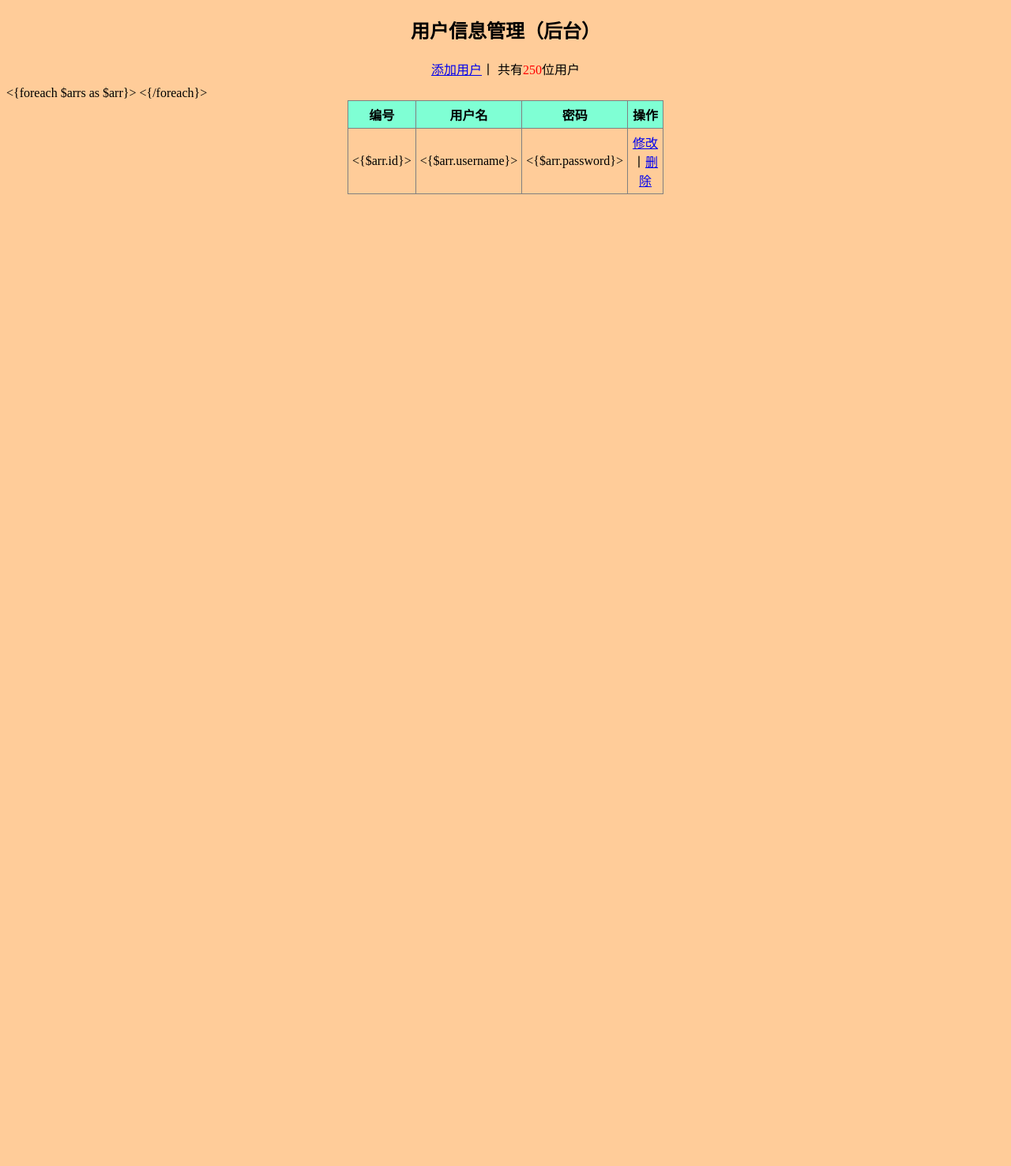
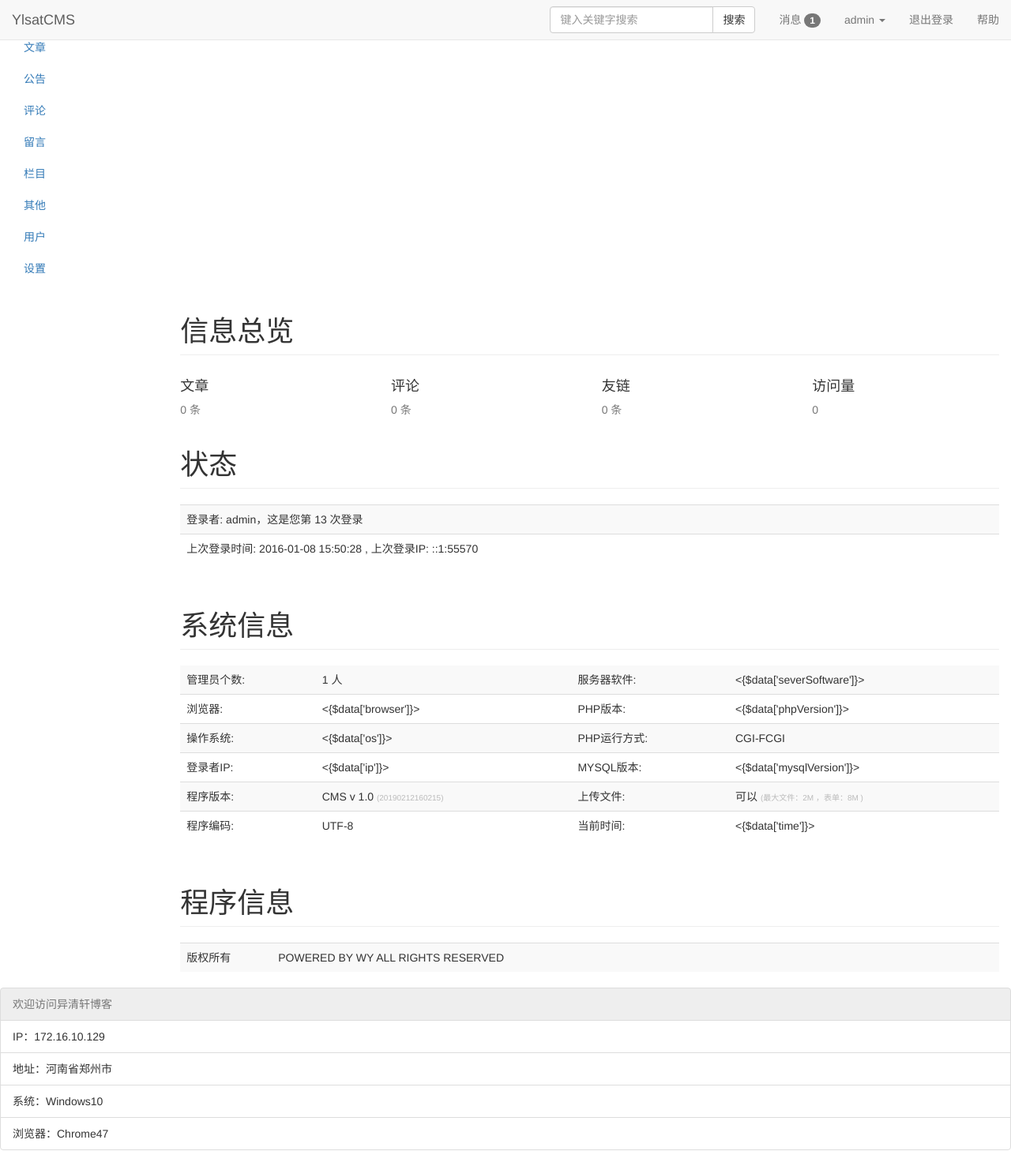
Before and after one commit to 7ten7/MYBLOG, a PHP site: template Admin/View/Index/index.html in a window 1280 px wide. Shown: the whole page at 79% size. Before the commit the page ends 246 px from the top, so only its background shows below. Run offline with PHP 8.4, Linux system fonts and the light colour scheme; the template is opened without the code that fills it, so the values that code supplies are empty; some libraries are stand-ins or nearby versions.

Commit message:
BLOG v0.1

```diff
--- a/Admin/View/Index/index.html
+++ b/Admin/View/Index/index.html
@@ -1,39 +1,333 @@
-<!DOCTYPE html>
-<html lang="en">
+<!doctype html>
+<html lang="zh-CN">
 <head>
-    <meta charset="UTF-8">
-    <title>用户信息管理（后台）</title>
-    <script type="text/javascript">
-        function confirmDel(id) {
-            if(window.confirm('你真的要删除吗？')){
-                location.href="?c=Index&a=delete&id="+id;
-            }
-        }
-    </script>
+<meta charset="utf-8">
+<meta name="renderer" content="webkit">
+<meta http-equiv="X-UA-Compatible" content="IE=edge">
+<meta name="viewport" content="width=device-width, initial-scale=1">
+<title>博客后台管理系统</title>
+<link rel="stylesheet" type="text/css" href="./Public/Admin/Css/bootstrap.min.css">
+<link rel="stylesheet" type="text/css" href="./Public/Admin/Css/style.css">
+<link rel="stylesheet" type="text/css" href="./Public/Admin/Css/font-awesome.min.css">
+<link rel="apple-touch-icon-precomposed" href="./Public/Admin/Images/icon/icon.png">
+<link rel="shortcut icon" href="./Public/Admin/Images/icon/favicon.ico">
+<script src="./Public/Admin/Js/jquery-2.1.4.min.js"></script>
+<!--[if gte IE 9]>
+  <script src="./Public/Admin/Js/jquery-1.11.1.min.js" type="text/javascript"></script>
+  <script src="./Public/Admin/Js/html5shiv.min.js" type="text/javascript"></script>
+  <script src="./Public/Admin/Js/respond.min.js" type="text/javascript"></script>
+  <script src="./Public/Admin/Js/selectivizr-min.js" type="text/javascript"></script>
+<![endif]-->
+<!--[if lt IE 9]>
+  <script>window.location.href='upgrade-browser.html';</script>
+<![endif]-->
 </head>
-<body bgcolor="#ffcc99">
-<div align="center">
+
+<body class="user-select">
+<section class="container-fluid">
+  <header>
+    <nav class="navbar navbar-default navbar-fixed-top">
+      <div class="container-fluid">
+        <div class="navbar-header">
+          <button type="button" class="navbar-toggle collapsed" data-toggle="collapse" data-target="#bs-example-navbar-collapse-1" aria-expanded="false"> <span class="sr-only">切换导航</span> <span class="icon-bar"></span> <span class="icon-bar"></span> <span class="icon-bar"></span> </button>
+          <a class="navbar-brand" href="/">YlsatCMS</a> </div>
+        <div class="collapse navbar-collapse" id="bs-example-navbar-collapse-1">
+          <ul class="nav navbar-nav navbar-right">
+            <li><a href="">消息 <span class="badge">1</span></a></li>
+            <li class="dropdown"> <a class="dropdown-toggle" data-toggle="dropdown" role="button" aria-haspopup="true" aria-expanded="false">admin <span class="caret"></span></a>
+              <ul class="dropdown-menu dropdown-menu-left">
+                <li><a title="查看或修改个人信息" data-toggle="modal" data-target="#seeUserInfo">个人信息</a></li>
+                <li><a title="查看您的登录记录" data-toggle="modal" data-target="#seeUserLoginlog">登录记录</a></li>
+              </ul>
+            </li>
+            <li><a href="/Index/outLogin" onClick="if(!confirm('是否确认退出？'))return false;">退出登录</a></li>
+            <li><a data-toggle="modal" data-target="#WeChat">帮助</a></li>
+          </ul>
+          <form action="" method="post" class="navbar-form navbar-right" role="search">
+            <div class="input-group">
+              <input type="text" class="form-control" autocomplete="off" placeholder="键入关键字搜索" maxlength="15">
+              <span class="input-group-btn">
+              <button class="btn btn-default" type="submit">搜索</button>
+              </span> </div>
+          </form>
+        </div>
+      </div>
+    </nav>
+  </header>
+  <div class="row">
+    <aside class="col-sm-3 col-md-2 col-lg-2 sidebar">
+      <ul class="nav nav-sidebar">
+        <li class="active"><a href="main.html">报告</a></li>
+      </ul>
+      <ul class="nav nav-sidebar">
+        <li><a href="article.html">文章</a></li>
+        <li><a href="notice.html">公告</a></li>
+        <li><a href="comment.html">评论</a></li>
+        <li><a data-toggle="tooltip" data-placement="bottom" title="网站暂无留言功能">留言</a></li>
+      </ul>
+      <ul class="nav nav-sidebar">
+        <li><a href="category.html">栏目</a></li>
+        <li><a class="dropdown-toggle" id="otherMenu" data-toggle="dropdown" aria-haspopup="true" aria-expanded="false">其他</a>
+          <ul class="dropdown-menu" aria-labelledby="otherMenu">
+            <li><a href="flink.html">友情链接</a></li>
+            <li><a data-toggle="modal" data-target="#areDeveloping">访问记录</a></li>
+          </ul>
+        </li>
+      </ul>
+      <ul class="nav nav-sidebar">
+        <li><a class="dropdown-toggle" id="userMenu" data-toggle="dropdown" aria-haspopup="true" aria-expanded="false">用户</a>
+          <ul class="dropdown-menu" aria-labelledby="userMenu">
+            <li><a data-toggle="modal" data-target="#areDeveloping">管理用户组</a></li>
+            <li><a href="manage-user.html">管理用户</a></li>
+            <li role="separator" class="divider"></li>
+            <li><a href="loginlog.html">管理登录日志</a></li>
+          </ul>
+        </li>
+        <li><a class="dropdown-toggle" id="settingMenu" data-toggle="dropdown" aria-haspopup="true" aria-expanded="false">设置</a>
+          <ul class="dropdown-menu" aria-labelledby="settingMenu">
+            <li><a href="setting.html">基本设置</a></li>
+            <li><a href="readset.html">阅读设置</a></li>
+            <li role="separator" class="divider"></li>
+            <li><a data-toggle="modal" data-target="#areDeveloping">安全配置</a></li>
+            <li role="separator" class="divider"></li>
+            <li class="disabled"><a>扩展菜单</a></li>
+          </ul>
+        </li>
+      </ul>
+    </aside>
+    <div class="col-sm-9 col-sm-offset-3 col-md-10 col-lg-10 col-md-offset-2 main" id="main">
+      <h1 class="page-header">信息总览</h1>
+      <div class="row placeholders">
+        <div class="col-xs-6 col-sm-3 placeholder">
+          <h4>文章</h4>
+          <span class="text-muted">0 条</span> </div>
+        <div class="col-xs-6 col-sm-3 placeholder">
+          <h4>评论</h4>
+          <span class="text-muted">0 条</span> </div>
+        <div class="col-xs-6 col-sm-3 placeholder">
+          <h4>友链</h4>
+          <span class="text-muted">0 条</span> </div>
+        <div class="col-xs-6 col-sm-3 placeholder">
+          <h4>访问量</h4>
+          <span class="text-muted">0</span> </div>
+      </div>
+      <h1 class="page-header">状态</h1>
+      <div class="table-responsive">
+        <table class="table table-striped table-hover">
+          <tbody>
+            <tr>
+              <td>登录者: <span>admin</span>，这是您第 <span>13</span> 次登录</td>
+            </tr>
+            <tr>
+              <td>上次登录时间: 2016-01-08 15:50:28 , 上次登录IP: ::1:55570</td>
+            </tr>
+          </tbody>
+        </table>
+      </div>
+      <h1 class="page-header">系统信息</h1>
+      <div class="table-responsive">
+        <table class="table table-striped table-hover">
+          <thead>
+            <tr> </tr>
+          </thead>
+          <tbody>
+            <tr>
+              <td>管理员个数:</td>
+              <td>1 人</td>
+              <td>服务器软件:</td>
+              <td><{$data['severSoftware']}></td>
+            </tr>
+            <tr>
+              <td>浏览器:</td>
+              <td><{$data['browser']}></td>
+              <td>PHP版本:</td>
+              <td><{$data['phpVersion']}></td>
+            </tr>
+            <tr>
+              <td>操作系统:</td>
+              <td><{$data['os']}></td>
+              <td>PHP运行方式:</td>
+              <td>CGI-FCGI</td>
+            </tr>
+            <tr>
+              <td>登录者IP:</td>
+              <td><{$data['ip']}></td>
+              <td>MYSQL版本:</td>
+              <td><{$data['mysqlVersion']}></td>
+            </tr>
+            <tr>
+              <td>程序版本:</td>
+              <td class="version">CMS v 1.0 <font size="-6" color="#BBB">(20190212160215)</font></td>
+              <td>上传文件:</td>
+              <td>可以 <font size="-6" color="#BBB">(最大文件：2M ，表单：8M )</font></td>
+            </tr>
+            <tr>
+              <td>程序编码:</td>
+              <td>UTF-8</td>
+              <td>当前时间:</td>
+              <td><{$data['time']}></td>
+            </tr>
+          </tbody>
+          <tfoot>
+            <tr></tr>
+          </tfoot>
+        </table>
+      </div>
+      <footer>
+        <h1 class="page-header">程序信息</h1>
+        <div class="table-responsive">
+        <table class="table table-striped table-hover">
+          <tbody>
+            <tr>
+              <td><span style="display:inline-block; width:8em">版权所有</span> POWERED BY WY ALL RIGHTS RESERVED</td>
+            </tr>
+          </tbody>
+        </table>
+        </div>
+      </footer>
+    </div>
+  </div>
+</section>
+<!--个人信息模态框-->
+<div class="modal fade" id="seeUserInfo" tabindex="-1" role="dialog" aria-labelledby="myModalLabel">
+    <div class="modal-dialog" role="document">
+        <form action="" method="post">
+            <div class="modal-content">
+                <div class="modal-header">
+                    <button type="button" class="close" data-dismiss="modal" aria-label="Close"><span aria-hidden="true">&times;</span></button>
+                    <h4 class="modal-title" >个人信息</h4>
+                </div>
+                <div class="modal-body">
+                    <table class="table" style="margin-bottom:0px;">
+                        <thead>
+                        <tr> </tr>
+                        </thead>
+                        <tbody>
+                        <tr>
+                            <td wdith="20%">姓名:</td>
+                            <td width="80%"><input type="text" value="王雨" class="form-control" name="truename" maxlength="10" autocomplete="off" /></td>
+                        </tr>
+                        <tr>
+                            <td wdith="20%">用户名:</td>
+                            <td width="80%"><input type="text" value="admin" class="form-control" name="username" maxlength="10" autocomplete="off" /></td>
+                        </tr>
+                        <tr>
+                            <td wdith="20%">电话:</td>
+                            <td width="80%"><input type="text" value="18538078281" class="form-control" name="usertel" maxlength="13" autocomplete="off" /></td>
+                        </tr>
+                        <tr>
+                            <td wdith="20%">旧密码:</td>
+                            <td width="80%"><input type="password" class="form-control" name="old_password" maxlength="18" autocomplete="off" /></td>
+                        </tr>
+                        <tr>
+                            <td wdith="20%">新密码:</td>
+                            <td width="80%"><input type="password" class="form-control" name="password" maxlength="18" autocomplete="off" /></td>
+                        </tr>
+                        <tr>
+                            <td wdith="20%">确认密码:</td>
+                            <td width="80%"><input type="password" class="form-control" name="new_password" maxlength="18" autocomplete="off" /></td>
+                        </tr>
+                        </tbody>
+                        <tfoot>
+                        <tr></tr>
+                        </tfoot>
+                    </table>
+                </div>
+                <div class="modal-footer">
+                    <button type="button" class="btn btn-default" data-dismiss="modal">取消</button>
+                    <button type="submit" class="btn btn-primary">提交</button>
+                </div>
+            </div>
+        </form>
+    </div>
 </div>
-<div style="text-align: center;padding-bottom: 10px">
-    <h2>用户信息管理（后台）</h2>
-    <a href="#">添加用户</a>丨
-    共有<font color="red">250</font>位用户
+<!--个人登录记录模态框-->
+<div class="modal fade" id="seeUserLoginlog" tabindex="-1" role="dialog" aria-labelledby="myModalLabel">
+    <div class="modal-dialog" role="document">
+        <div class="modal-content">
+            <div class="modal-header">
+                <button type="button" class="close" data-dismiss="modal" aria-label="Close"><span aria-hidden="true">&times;</span></button>
+                <h4 class="modal-title" >登录记录</h4>
+            </div>
+            <div class="modal-body">
+                <table class="table" style="margin-bottom:0px;">
+                    <thead>
+                    <tr>
+                        <th>登录IP</th>
+                        <th>登录时间</th>
+                        <th>状态</th>
+                    </tr>
+                    </thead>
+                    <tbody>
+                    <tr>
+                        <td>::1:55570</td>
+                        <td>2016-01-08 15:50:28</td>
+                        <td>成功</td>
+                    </tr>
+                    <tr>
+                        <td>::1:64377</td>
+                        <td>2016-01-08 10:27:44</td>
+                        <td>成功</td>
+                    </tr>
+                    <tr>
+                        <td>::1:64027</td>
+                        <td>2016-01-08 10:19:25</td>
+                        <td>成功</td>
+                    </tr>
+                    <tr>
+                        <td>::1:57081</td>
+                        <td>2016-01-06 10:35:12</td>
+                        <td>成功</td>
+                    </tr>
+                    </tbody>
+                </table>
+            </div>
+            <div class="modal-footer">
+                <button type="button" class="btn btn-default" data-dismiss="modal">朕已阅</button>
+            </div>
+        </div>
+    </div>
 </div>
-<table width="400" border="1" align="center" rules="all" cellpadding="5">
-    <tr bgcolor="#7fffd4">
-        <th>编号</th>
-        <th>用户名</th>
-        <th>密码</th>
-        <th>操作</th>
-    </tr>
-    <{foreach $arrs as $arr}>
-    <tr align="center">
-        <td><{$arr.id}></td>
-        <td><{$arr.username}></td>
-        <td><{$arr.password}></td>
-        <td><a href="#">修改</a>丨<a href="javascript:void(0)" onclick="confirmDel(<?php echo $arr['id'];?>)">删除</a></td>
-    </tr>
-    <{/foreach}>
-</table>
+<!--微信二维码模态框-->
+<div class="modal fade user-select" id="WeChat" tabindex="-1" role="dialog" aria-labelledby="WeChatModalLabel">
+    <div class="modal-dialog" role="document" style="margin-top:120px;max-width:280px;">
+        <div class="modal-content">
+            <div class="modal-header">
+                <button type="button" class="close" data-dismiss="modal" aria-label="Close"><span aria-hidden="true">&times;</span></button>
+                <h4 class="modal-title" id="WeChatModalLabel" style="cursor:default;">微信扫一扫</h4>
+            </div>
+            <div class="modal-body" style="text-align:center"> <img src="./Public/Admin/Images/weixin.png" alt="" style="cursor:pointer"/> </div>
+        </div>
+    </div>
+</div>
+<!--提示模态框-->
+<div class="modal fade user-select" id="areDeveloping" tabindex="-1" role="dialog" aria-labelledby="areDevelopingModalLabel">
+    <div class="modal-dialog" role="document">
+        <div class="modal-content">
+            <div class="modal-header">
+                <button type="button" class="close" data-dismiss="modal" aria-label="Close"><span aria-hidden="true">&times;</span></button>
+                <h4 class="modal-title" id="areDevelopingModalLabel" style="cursor:default;">该功能正在日以继夜的开发中…</h4>
+            </div>
+            <div class="modal-body"> <img src="./Public/Admin/Images/baoman/baoman_01.gif" alt="深思熟虑" />
+                <p style="padding:15px 15px 15px 100px; position:absolute; top:15px; cursor:default;">很抱歉，程序猿正在日以继夜的开发此功能，本程序将会在以后的版本中持续完善！</p>
+            </div>
+            <div class="modal-footer">
+                <button type="button" class="btn btn-primary" data-dismiss="modal">朕已阅</button>
+            </div>
+        </div>
+    </div>
+</div>
+<!--右键菜单列表-->
+<div id="rightClickMenu">
+    <ul class="list-group rightClickMenuList">
+        <li class="list-group-item disabled">欢迎访问异清轩博客</li>
+        <li class="list-group-item"><span>IP：</span>172.16.10.129</li>
+        <li class="list-group-item"><span>地址：</span>河南省郑州市</li>
+        <li class="list-group-item"><span>系统：</span>Windows10 </li>
+        <li class="list-group-item"><span>浏览器：</span>Chrome47</li>
+    </ul>
+</div>
+<script src="./Public/Admin/Js/bootstrap.min.js"></script>
+<script src="./Public/Admin/Js/admin-scripts.js"></script>
 </body>
 </html>
--- a/Frame/Frame.class.php
+++ b/Frame/Frame.class.php
@@ -31,7 +31,7 @@
     }
     //初始化目录常量设置
     private static function initConst(){
-        define("VIEW_PATH",APP_PATH."View".DS.CONTROLLER.DS); //View目录
+        define("VIEW_PATH",APP_PATH."View".DS); //View目录
         define("FRAME_PATH",ROOT_PATH."Frame".DS);//Frame目录
     }
     private static function initAutoLoad(){
--- a/Home/Model/IndexModel.class.php
+++ b/Home/Model/IndexModel.class.php
@@ -11,4 +11,10 @@
         //执行sql语句并返回结果
         return $this->pdo->fetchAll($sql);
     }
+
+    //删除记录
+    public function delete($id){
+        $sql = "DELETE FROM users WHERE id={$id}";
+        return $this->pdo->exec($sql);
+    }
 }
--- a/Home/View/Index/index.html
+++ b/Home/View/Index/index.html
@@ -31,7 +31,7 @@
         <td><{$arr.id}></td>
         <td><{$arr.username}></td>
         <td><{$arr.password}></td>
-        <td><a href="#">修改</a>丨<a href="javascript:void(0)" onclick="confirmDel(<?php echo $arr['id'];?>)">删除</a></td>
+        <td><a href="#">修改</a>丨<a href="javascript:void(0)" onclick="confirmDel(<{$arr.id}>)">删除</a></td>
     </tr>
     <{/foreach}>
 </table>
```
Also changed, not shown: Admin/Controller/IndexController.class.php (+89 -8 lines), Admin/Controller/UserController.class.php (added, +12 -0 lines), Admin/Model/IndexModel.class.php (deleted, +0 -13 lines), Frame/Libs/BaseController.class.php (+7 -0 lines), Home/Controller/IndexController.class.php (+13 -1 lines).
